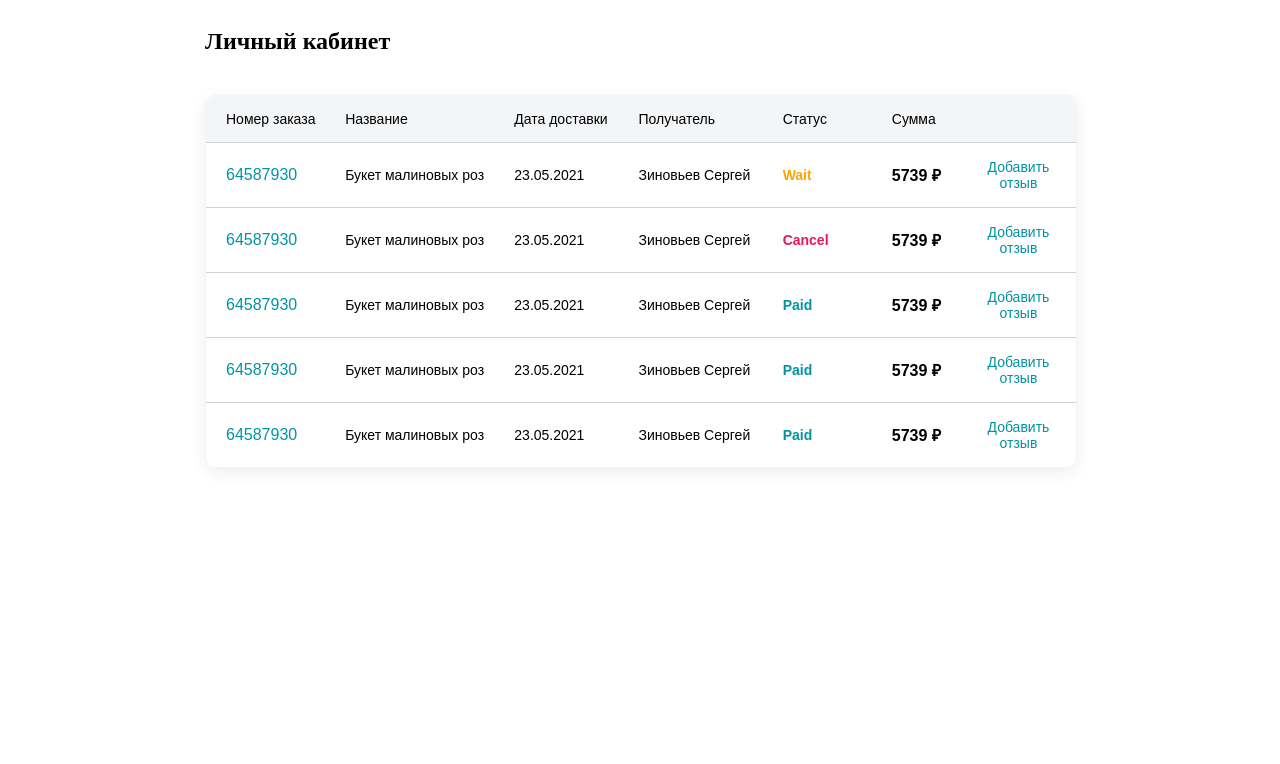
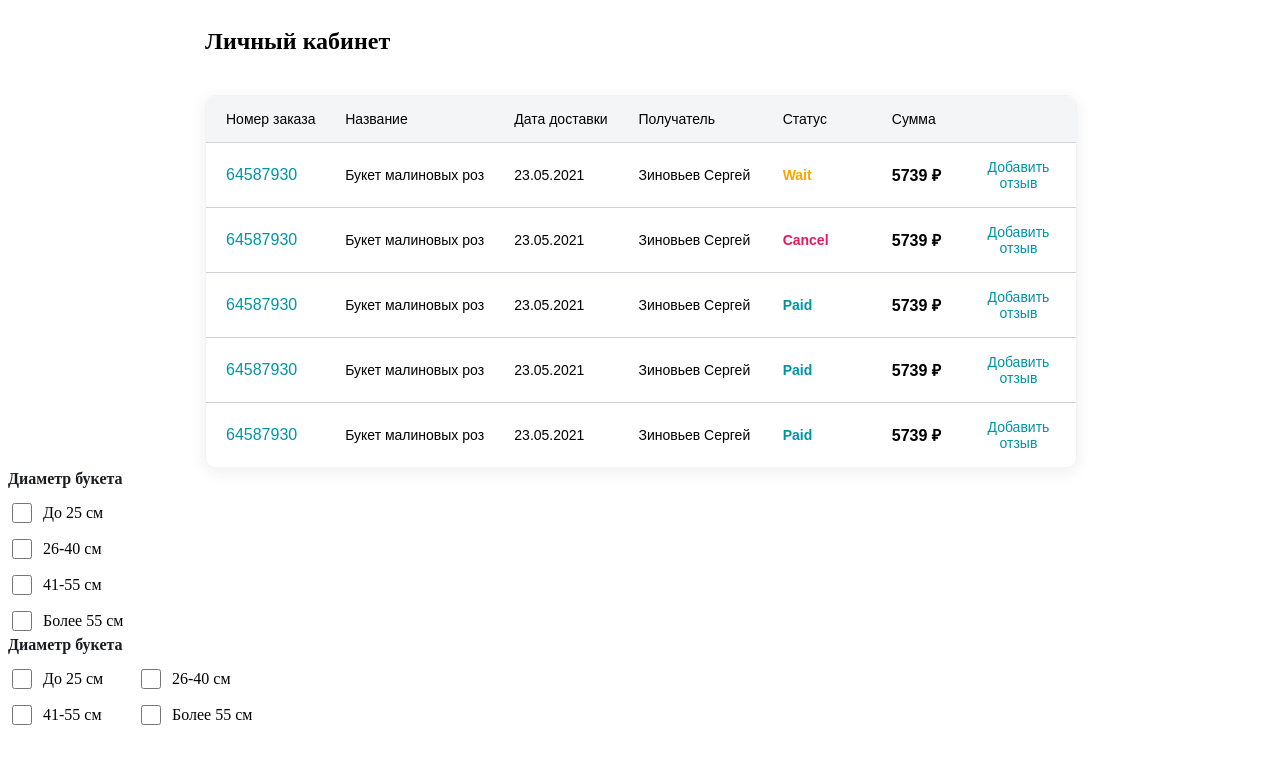
Before and after one commit to Makasey/constructor, an Angular app: page / in a window 1280 px wide. Shown: the top 764 px of the page. Built offline with nearby package versions, Linux system fonts and the light colour scheme.

Commit message:
add checkbox group

```diff
--- a/src/app/app.component.html
+++ b/src/app/app.component.html
@@ -1 +1,4 @@
 <app-orders></app-orders>
+
+<checkbox-group [columnDirection]="true"></checkbox-group>
+<checkbox-group></checkbox-group>
--- a/src/app/app.module.ts
+++ b/src/app/app.module.ts
@@ -3,10 +3,11 @@ import { AppRoutingModule } from "./app-routing.module";
 import { BrowserModule } from "@angular/platform-browser";
 import { NgModule } from "@angular/core";
 import { OrdersModule } from "./components/orders/orders.module";
+import { CheckboxGroupModule } from "./components/checkbox-group/checkbox-group.module";
 
 @NgModule({
     declarations: [AppComponent],
-    imports: [BrowserModule, AppRoutingModule, OrdersModule],
+    imports: [BrowserModule, AppRoutingModule, OrdersModule, CheckboxGroupModule],
     providers: [],
     bootstrap: [AppComponent],
 })
--- /dev/null
+++ b/src/app/components/checkbox-group/checkbox-group.html
@@ -0,0 +1,11 @@
+<div class="checkbox-group">
+    <div class="checkbox-group-label"> {{label}} </div>
+    <div class="checkbox-group-controls" [ngClass]="{column: columnDirection}">
+        <div *ngFor="let item of list;trackBy:checkChanges">
+            <label class="checkbox-group-control">
+                <input type="checkbox" [checked]="isSelected(item.value)" (click)="toggleValue(item.value)" />
+                {{ item.label }}
+            </label>
+        </div>
+    </div>
+</div>
--- /dev/null
+++ b/src/app/components/checkbox-group/checkbox-group.scss
@@ -0,0 +1,35 @@
+.checkbox-group {
+    width: 250px;
+
+    &-controls {
+        display: grid;
+        gap: 10px 8px;
+        grid-template-columns: 1fr 1fr;
+    }
+
+    &-control {
+        display: flex;
+        align-items: center;
+        gap: 8px;
+    }
+
+    &-label {
+        font-style: normal;
+        font-weight: 600;
+        font-size: 16px;
+        line-height: 22px;
+        color: #1b1c21;
+        margin-bottom: 10px;
+    }
+
+    .column {
+        grid-template-columns: 1fr;
+    }
+
+    input {
+        width: 20px;
+        height: 20px;
+        border-radius: 4px;
+        border: 1px solid #d0d2d7;
+    }
+}
--- /dev/null
+++ b/src/app/components/checkbox-group/checkbox-group.ts
@@ -0,0 +1,85 @@
+import { ChangeDetectionStrategy, Component, forwardRef, Input } from "@angular/core";
+import { ControlValueAccessor, NG_VALUE_ACCESSOR } from "@angular/forms";
+
+export interface list {
+    label: string;
+    value: number;
+}
+
+@Component({
+    selector: "checkbox-group",
+    templateUrl: "./checkbox-group.html",
+    styleUrls: ["./checkbox-group.scss"],
+    changeDetection: ChangeDetectionStrategy.OnPush,
+    providers: [
+        {
+            provide: NG_VALUE_ACCESSOR,
+            useExisting: forwardRef(() => CheckboxGroup),
+            multi: true,
+        },
+    ],
+})
+export class CheckboxGroup implements ControlValueAccessor {
+    @Input() public list: list[] = [
+        {
+            label: "До 25 см",
+            value: 1,
+        },
+        {
+            label: "26-40 см",
+            value: 2,
+        },
+        {
+            label: "41-55 см",
+            value: 3,
+        },
+        {
+            label: "Более 55 см",
+            value: 4,
+        },
+    ];
+
+    @Input() label: string = "Диаметр букета";
+
+    @Input() columnDirection: boolean = false;
+
+    private value: number[] = [];
+    private onChange = (value: number[]) => {};
+    private onTouched = () => {};
+
+    public writeValue(value: number[]): void {
+        this.value = value;
+    }
+
+    public registerOnChange(fn: (value: number[]) => void): void {
+        this.onChange = fn;
+    }
+
+    public registerOnTouched(fn: () => void): void {
+        this.onTouched = fn;
+    }
+
+    public toggleValue(selectedValue: number): void {
+        const index = this.value.indexOf(selectedValue);
+
+        if (index > -1) {
+            this.value = [...this.value.slice(0, index), ...this.value.slice(index + 1)];
+        } else {
+            this.value = [...this.value, selectedValue];
+        }
+
+        this.onChange(this.value);
+        this.onTouched();
+
+        // todo for test
+        console.log(this.value);
+    }
+
+    public isSelected(valueToCheck: number): boolean {
+        return this.value.includes(valueToCheck);
+    }
+
+    public checkChanges(index: number, item: list): number {
+        return item.value;
+    }
+}
```
Also changed, not shown: src/app/components/checkbox-group/checkbox-group.module.ts (added, +12 -0 lines).
